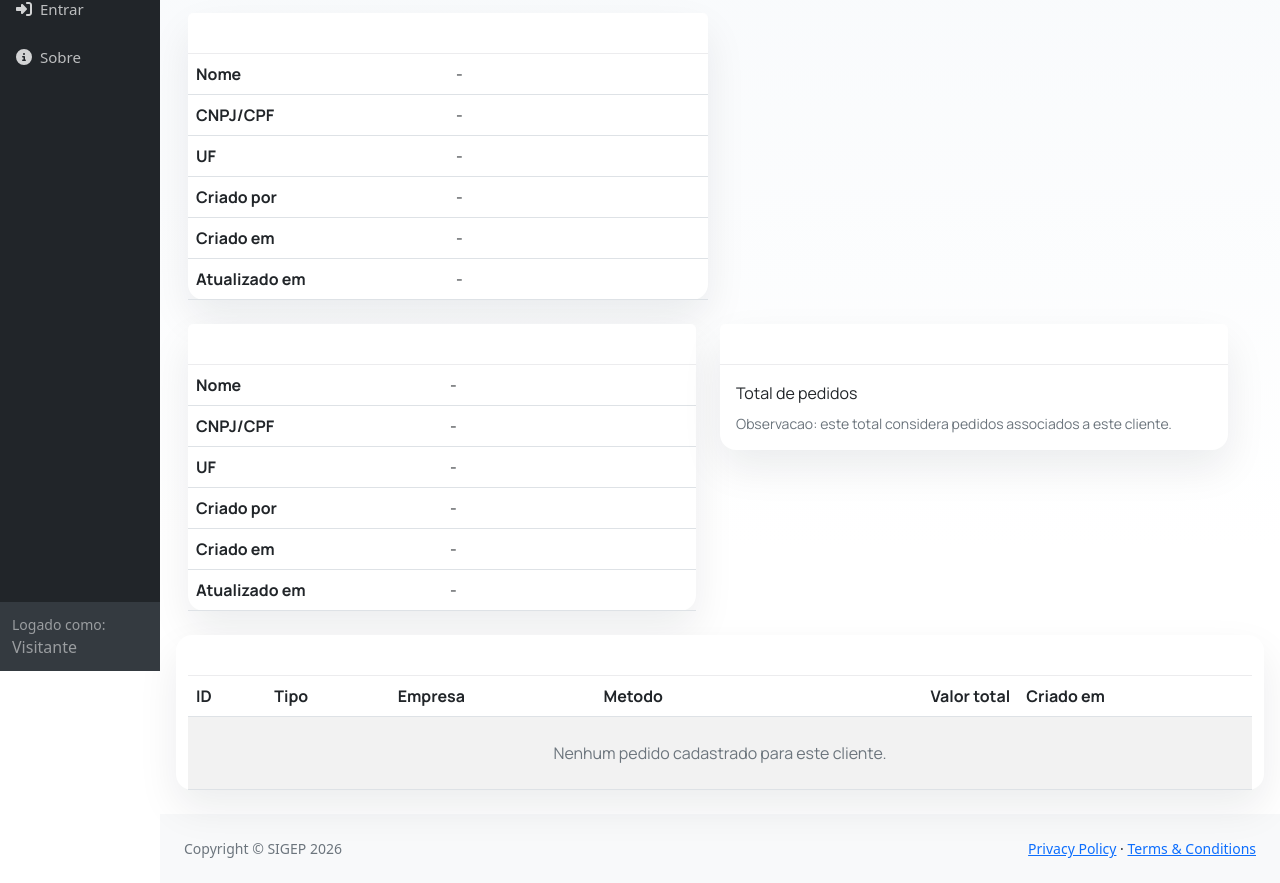
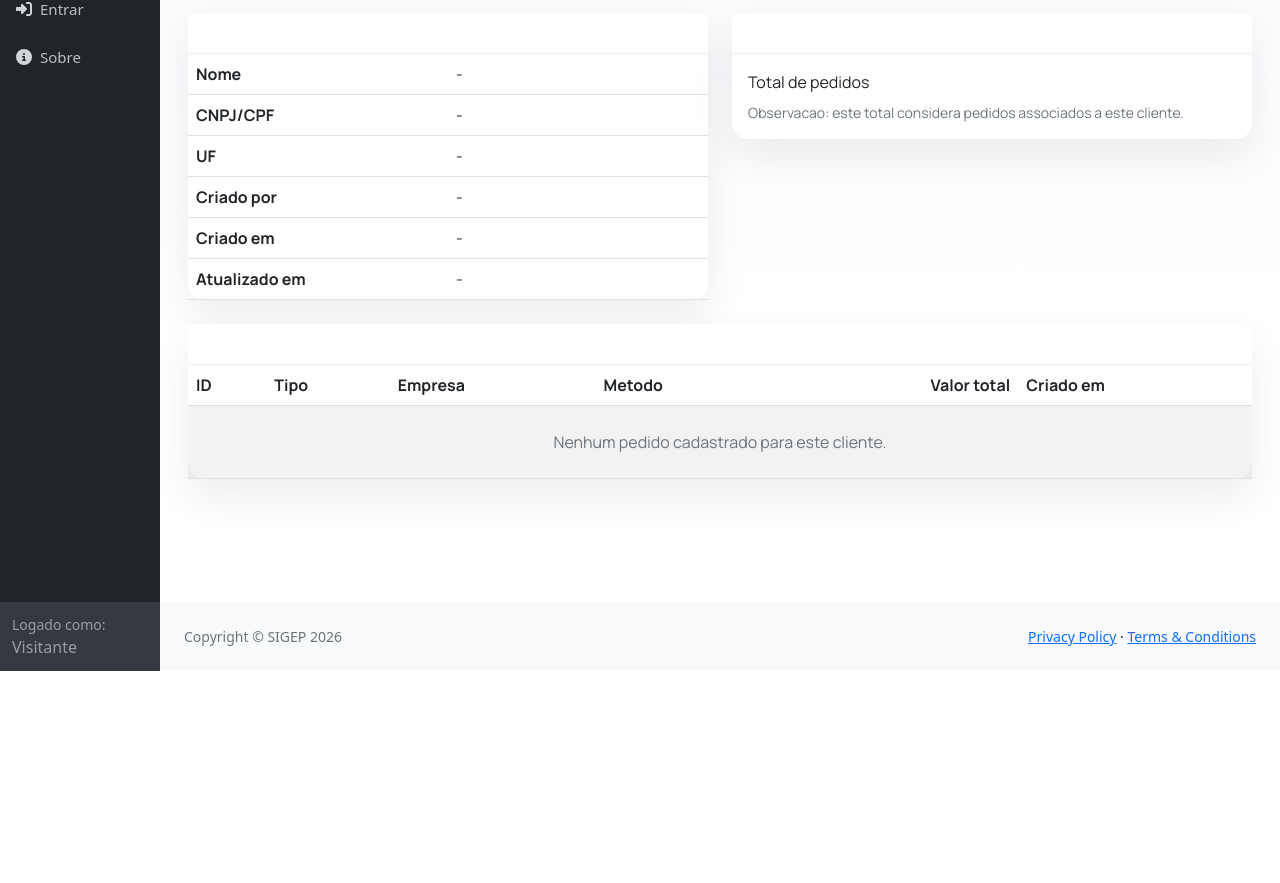
Before and after one commit to RomuloJB/SIGEP, a Django app: template cadastros/templates/cadastros/detail/client_detail.html in a window 1280 px wide. Shown: the part 129-1012 px from the top of the page. After the commit the page ends 800 px from the top, so only its background shows below. Run offline with Django 5.2, Linux system fonts and the light colour scheme; the template is opened without the code that fills it, so the values that code supplies are empty; some libraries are stand-ins or nearby versions.

Commit message:
fix | ajustando detalhes

```diff
--- a/cadastros/templates/cadastros/detail/client_detail.html
+++ b/cadastros/templates/cadastros/detail/client_detail.html
@@ -13,43 +13,6 @@
 		<a class="btn btn-outline-secondary" href="{% url 'client-list' %}">Voltar</a>
 		<a class="btn btn-outline-primary" href="{% url 'client-update' object.pk %}">Editar</a>
 		<a class="btn btn-outline-danger" href="{% url 'client-delete' object.pk %}">Excluir</a>
-	</div>
-</div>
-
-<div class="row">
-	<div class="col-lg-6">
-		<div class="card mb-4">
-			<div class="card-header">Dados do cliente</div>
-			<div class="card-body p-0">
-				<table class="table mb-0">
-					<tbody>
-						<tr>
-							<th class="w-50">Nome</th>
-							<td>{{ object.name|default:"-" }}</td>
-						</tr>
-						<tr>
-							<th>CNPJ/CPF</th>
-							<td>{{ object.cnpj_cpf|default:"-" }}</td>
-						</tr>
-						<tr>
-							<th>UF</th>
-							<td>{{ object.uf|default:"-" }}</td>
-						</tr>
-						<tr>
-							<th>Criado por</th>
-							<td>{{ object.created_by|default:"-" }}</td>
-						</tr>
-						<tr>
-							<th>Criado em</th>
-							<td>{{ object.created_at|default:"-" }}</td>
-						</tr>
-						<tr>
-							<th>Atualizado em</th>
-							<td>{{ object.updated_at|default:"-" }}</td>
-						</tr>
-					</tbody>
-				</table>
-			</div>
 	</div>
 </div>
 
@@ -141,5 +104,4 @@
 		</table>
 	</div>
 </div>
-</div>
 {% endblock cadastros_content %}
```
Also changed, not shown: cadastros/templates/cadastros/detail/order_detail.html (+0 -50 lines). Lines whose indentation alone changed are shown as unchanged.
